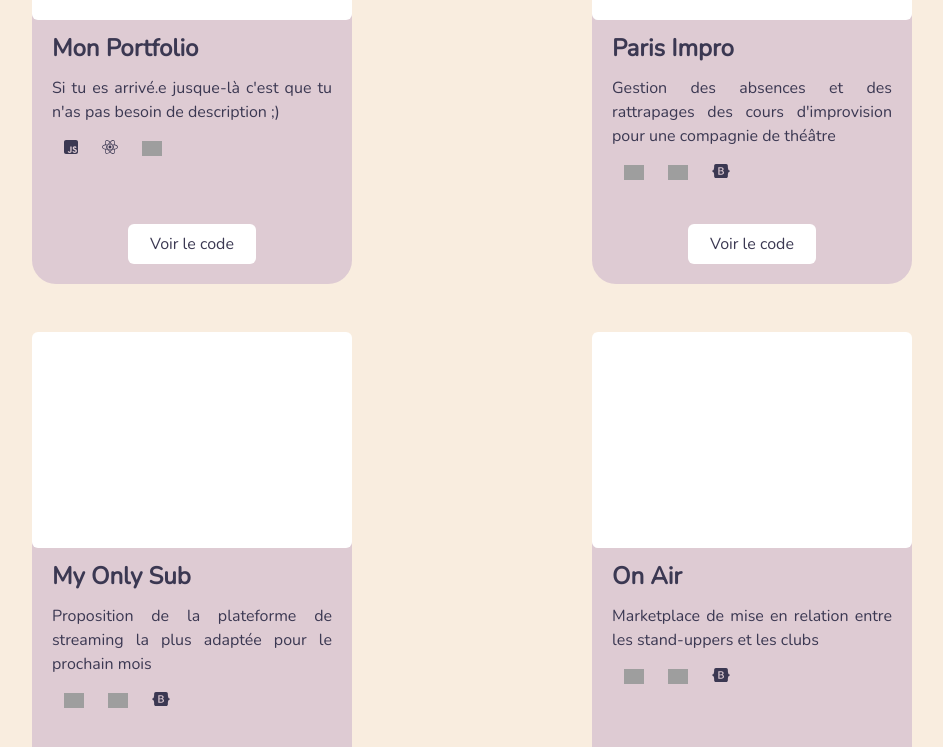
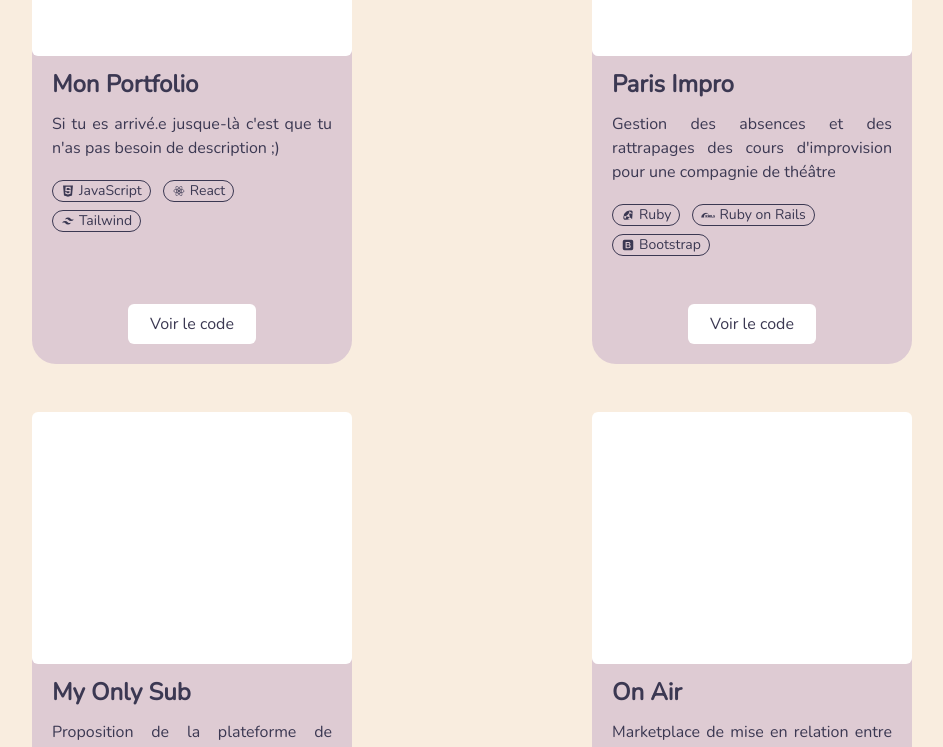
Before and after one commit to jlbrunet/portfolio, a React (Create React App) app: page / in a window 1280 px wide. Shown: the part 2000-2747 px from the top of the page, without its empty margins (168-1111 px from the left). Built offline with nearby package versions, Linux system fonts and the light colour scheme; grey boxes are pictures that could not be loaded.

Commit message:
ok affichage des projets et bug about ok

```diff
--- a/package.json
+++ b/package.json
@@ -14,6 +14,7 @@
     "font-awesome": "^4.7.0",
     "react": "^18.2.0",
     "react-dom": "^18.2.0",
+    "react-icons": "^4.11.0",
     "react-scripts": "5.0.1",
     "web-vitals": "^2.1.4"
   },
--- a/src/Components/About.js
+++ b/src/Components/About.js
@@ -27,7 +27,7 @@ const About = () => {
             <p className='text-xs sm:text-base lg:text-xl'>Aujourd'hui, je mets cette passion et cette expertise au service de mes projets et de mes clients, afin de créer des solutions web innovantes et adaptées à leurs besoins. <b>Impatiente de relever de nouveaux défis</b>, n’hésite pas à me contacter si tu souhaites que l’on travaille ensemble </p>
             <div className='w-full flex justify-center'>
               <button className='rounded-custom3 bg-blue text-xs sm:text-xl lg:text-2xl py-[0.6%] px-[1%]'>
-                <FontAwesomeIcon icon={faEnvelope} />
+              <a href="mailto:juliebrunet.pro@outlook.fr"><FontAwesomeIcon icon={faEnvelope} /></a>
               </button>
             </div>
           </div>
--- /dev/null
+++ b/src/Components/Footer.js
@@ -0,0 +1,10 @@
+import React from 'react';
+
+const Footer = () => {
+  return (
+    <div>
+    </div>
+  );
+}
+
+export default Footer;
--- a/src/Components/ProjectCard.js
+++ b/src/Components/ProjectCard.js
@@ -5,18 +5,17 @@ const ProjectCard = (props) => {
   const { linkVideo, title, description, languages, linkCode } = props
 
   return (
-    <div className='rounded-3xl bg-purple w-[20rem] h-[30rem]'>
+    <div className='rounded-3xl bg-purple w-[20rem] h-[35rem]'>
       <p className='w-full h-[45%] bg-white m-auto rounded-md'>{linkVideo}</p>
       <div className='w-full h-[55%] px-5 m-auto flex flex-col justify-between'>
         <div>
           <p className='text-2xl py-3'><b>{title}</b></p>
           <p className='text-justify'>{description}</p>
-          <div className='flex py-3'>{languages.map((language, index) => {
-            if (typeof language === 'string') {
-              return <div className='my-auto px-3'><img key={index} src={language} width="20px" alt={language}/></div>;
-            } else {
-              return <div key={index} className='px-3'>{language}</div>;
-            }
+          <div className='flex flex-wrap py-3'>{languages.map((language, index) => {
+              return <div key={index} className='mr-3 mt-2 px-2 flex items-center rounded-full border-violet border-[0.09rem] text-sm'>
+                  <div className='pr-1'>{language.element}</div>
+                  <div>{language.text}</div>
+                </div>;
           })}</div>
         </div>
         <div className='w-32 text-center mx-auto mb-5 p-2 rounded-md bg-white'><button><a href={linkCode} target="_blank" rel="noreferrer"> Voir le code</a></button></div>
--- a/src/Components/Projects.js
+++ b/src/Components/Projects.js
@@ -1,10 +1,11 @@
 import React from 'react';
 import ProjectCard from './ProjectCard';
-import ScrollButton from './ScrollButton';
 import { ProjectsData } from './ProjectsData';
+import Footer from './Footer';
 
 const Projects = () => {
   return (
+    <div>
       <div className='flex flex-col justify-between'>
         <p className='w-full text-center text-6xl p-10 mb-10'>Mes projets</p>
         <div className='flex flex-wrap justify-around px-20'>
@@ -14,12 +15,14 @@ const Projects = () => {
                 linkVideo={data.linkVideo}
                 title={data.title}
                 description={data.description}
-              languages={data.languages.map((item) => item.element)}
+                languages={data.languages}
                 linkCode={data.linkCode}/>
             </div>)
           })}
         </div>
       </div>
+      <Footer />
+    </div>
    );
 }
 
--- a/src/Components/ProjectsData.js
+++ b/src/Components/ProjectsData.js
@@ -1,5 +1,6 @@
-import { FontAwesomeIcon } from '@fortawesome/react-fontawesome'
-import { faSquareJs, faReact, faBootstrap } from '@fortawesome/free-brands-svg-icons'
+import { DiJavascript, DiReact, DiRubyRough } from 'react-icons/di';
+import { BiLogoTailwindCss, BiLogoBootstrap } from 'react-icons/bi'
+import { SiRubyonrails } from 'react-icons/si'
 
 export const ProjectsData = [
   {
@@ -8,9 +9,9 @@ export const ProjectsData = [
     linkVideo: "",
     description: "Si tu es arrivé.e jusque-là c'est que tu n'as pas besoin de description ;)",
     languages: [
-      { key:"jsIcon", element: <FontAwesomeIcon icon={faSquareJs} /> },
-      { key:"reactIcon", element:<FontAwesomeIcon icon={faReact} /> },
-      { key:"tailwindIcon", element:"https://upload.wikimedia.org/wikipedia/commons/d/d5/Tailwind_CSS_Logo.svg" }
+      { key:"jsIcon", element: <DiJavascript />, text: "JavaScript" },
+      { key:"reactIcon", element:<DiReact />, text: "React" },
+      { key:"tailwindIcon", element:<BiLogoTailwindCss />, text: "Tailwind" }
     ],
     linkCode: "https://github.com/jlbrunet/portfolio"
   },
@@ -20,9 +21,9 @@ export const ProjectsData = [
     linkVideo: "",
     description: "Gestion des absences et des rattrapages des cours d'improvision pour une compagnie de théâtre",
     languages: [
-      { key:"rubyIcon", element:"https://upload.wikimedia.org/wikipedia/commons/7/73/Ruby_logo.svg" },
-      { key:"rubyOnRailsIcon", element:"https://upload.wikimedia.org/wikipedia/commons/6/62/Ruby_On_Rails_Logo.svg" },
-      { key:"bootstrapIcon", element:<FontAwesomeIcon icon={faBootstrap} /> }
+      { key:"rubyIcon", element: <DiRubyRough />, text: "Ruby" },
+      { key:"rubyOnRailsIcon", element:<SiRubyonrails />, text: "Ruby on Rails" },
+      { key:"bootstrapIcon", element:<BiLogoBootstrap />, text: "Bootstrap" }
     ],
     linkCode: "https://github.com/jlbrunet/Paris_Impro_Application"
   },
@@ -32,9 +33,9 @@ export const ProjectsData = [
     linkVideo: "",
     description: "Proposition de la plateforme de streaming la plus adaptée pour le prochain mois",
     languages: [
-      { key:"rubyIcon", element:"https://upload.wikimedia.org/wikipedia/commons/7/73/Ruby_logo.svg" },
-      { key:"rubyOnRailsIcon", element:"https://upload.wikimedia.org/wikipedia/commons/6/62/Ruby_On_Rails_Logo.svg" },
-      { key:"bootstrapIcon", element:<FontAwesomeIcon icon={faBootstrap} /> }
+      { key:"rubyIcon", element: <DiRubyRough />, text: "Ruby" },
+      { key:"rubyOnRailsIcon", element:<SiRubyonrails />, text: "Ruby on Rails" },
+      { key:"bootstrapIcon", element:<BiLogoBootstrap />, text: "Bootstrap" }
     ],
     linkCode: "https://github.com/b-laf/MyOnlySub"
   },
@@ -44,9 +45,9 @@ export const ProjectsData = [
     linkVideo: "",
     description: "Marketplace de mise en relation entre les stand-uppers et les clubs",
     languages: [
-      { key:"rubyIcon", element:"https://upload.wikimedia.org/wikipedia/commons/7/73/Ruby_logo.svg" },
-      { key:"rubyOnRailsIcon", element:"https://upload.wikimedia.org/wikipedia/commons/6/62/Ruby_On_Rails_Logo.svg" },
-      { key:"bootstrapIcon", element:<FontAwesomeIcon icon={faBootstrap} /> }
+      { key:"rubyIcon", element: <DiRubyRough />, text: "Ruby" },
+      { key:"rubyOnRailsIcon", element:<SiRubyonrails />, text: "Ruby on Rails" },
+      { key:"bootstrapIcon", element:<BiLogoBootstrap />, text: "Bootstrap" }
     ],
     linkCode: "https://github.com/maxco2023/ON_AIR"
   }
```
Also changed, not shown: 1 other file (tests, documents, lock files or other folders). Lines whose indentation alone changed are shown as unchanged.
